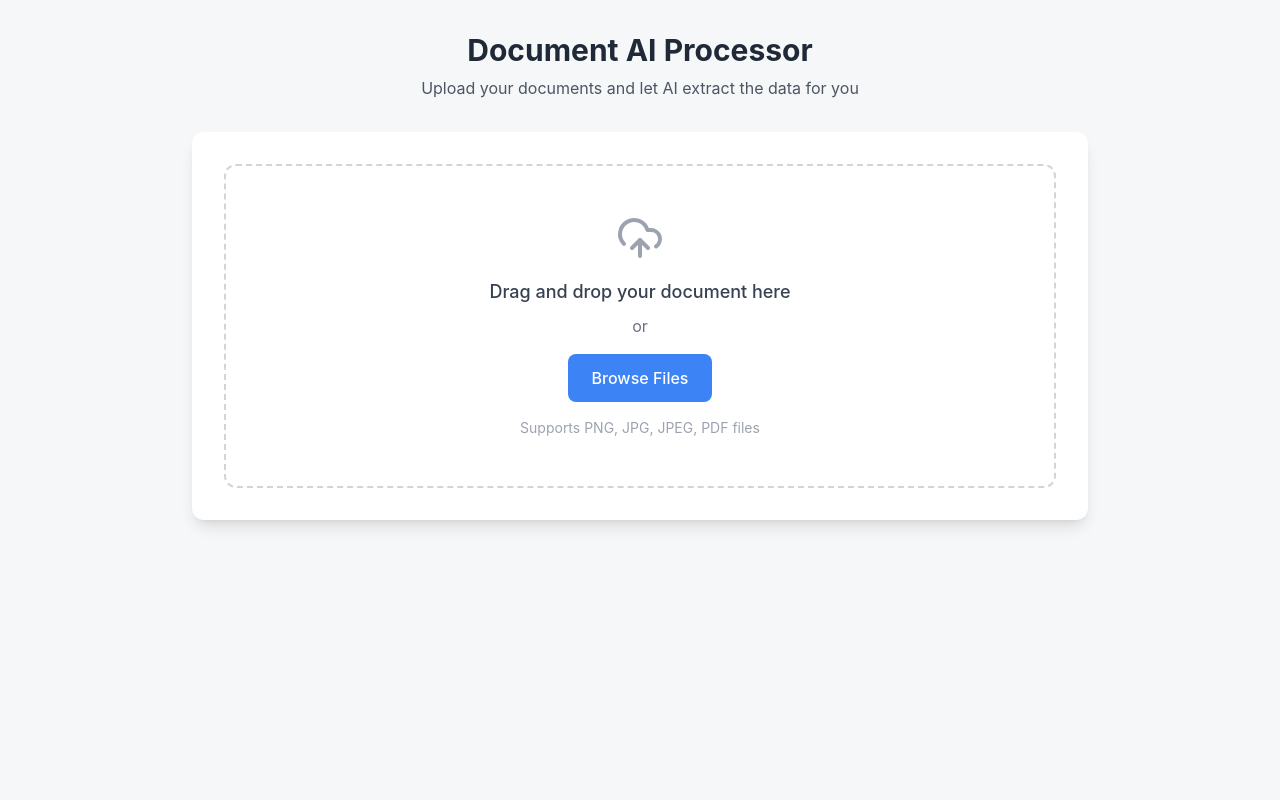
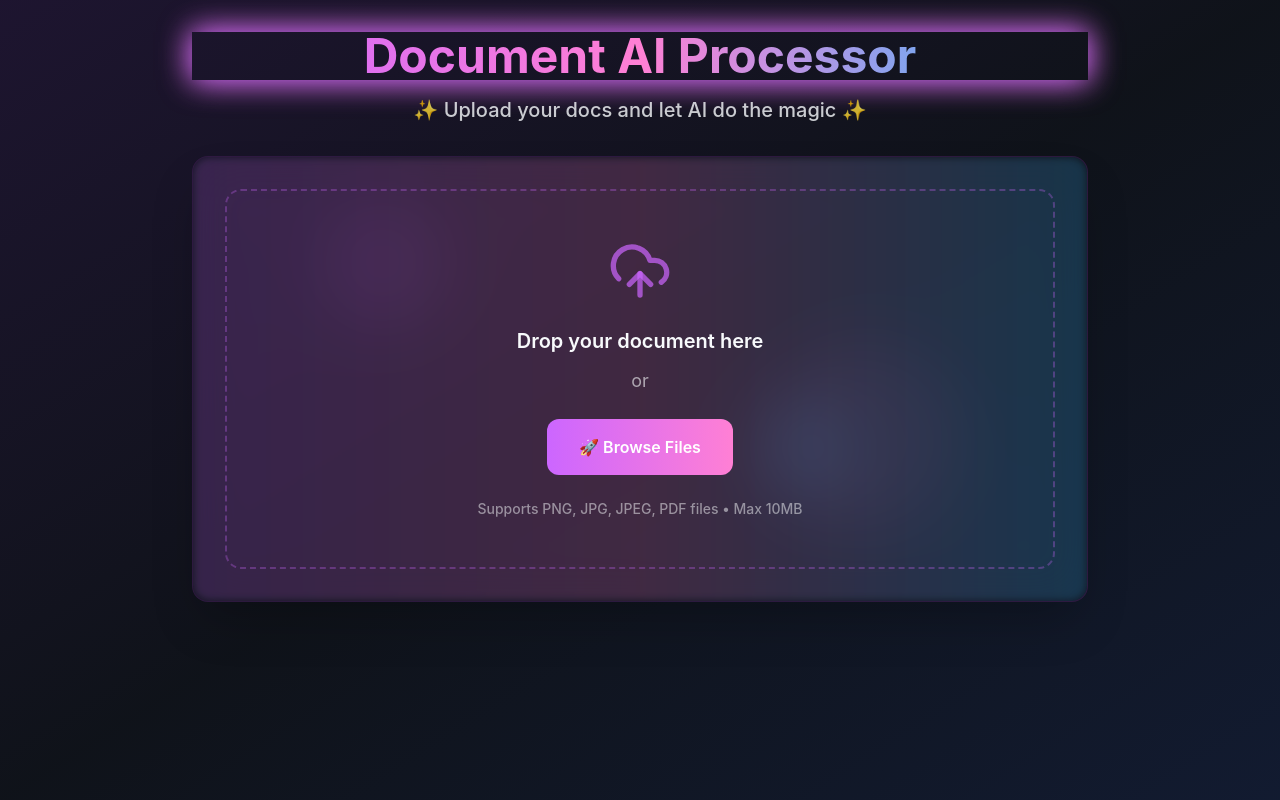
Before and after one commit to sarvottam-bhagat/docu-ai-processor, a React (Vite) app: page / in a window 1280 px wide. Built offline with nearby package versions, Linux system fonts and the light colour scheme.

Commit message:
Enhance UI with new styles
Update the website's visual appearance using provided images and styles.

```diff
--- a/src/components/FileUpload.tsx
+++ b/src/components/FileUpload.tsx
@@ -55,10 +55,10 @@ const FileUpload: React.FC<FileUploadProps> = ({ onFileSelect }) => {
   return (
     <div
       className={`
-        border-2 border-dashed rounded-xl p-12 text-center transition-colors cursor-pointer
+        relative border-2 border-dashed rounded-2xl p-12 text-center transition-all duration-300 cursor-pointer group
         ${isDragOver
-          ? 'border-doc-primary bg-suggestion-bg'
-          : 'border-gray-300 hover:border-gray-400'
+          ? 'border-doc-primary bg-doc-primary/10 shadow-lg shadow-doc-primary/25 animate-glow-pulse'
+          : 'border-doc-primary/30 hover:border-doc-primary/60 hover:bg-doc-primary/5'
         }
       `}
       onDragOver={handleDragOver}
@@ -66,26 +66,35 @@ const FileUpload: React.FC<FileUploadProps> = ({ onFileSelect }) => {
       onDrop={handleDrop}
       onClick={handleBrowseClick}
     >
+      {/* Neon glow effect */}
+      <div className="absolute inset-0 bg-gradient-to-r from-doc-primary/10 via-doc-secondary/10 to-doc-accent/10 rounded-2xl opacity-0 group-hover:opacity-100 transition-opacity duration-300"></div>
+
+      <div className="relative z-10">
         <UploadCloud
-        size={48}
-        className={`mx-auto mb-4 ${isDragOver ? 'text-doc-primary' : 'text-gray-400'}`}
+          size={64}
+          className={`mx-auto mb-6 transition-all duration-300 ${
+            isDragOver
+              ? 'text-doc-primary animate-pulse scale-110'
+              : 'text-doc-primary/70 group-hover:text-doc-primary group-hover:scale-105'
+          }`}
         />
-      <p className="text-lg font-medium text-gray-700 mb-2">
-        Drag and drop your document here
+        <p className="text-xl font-semibold text-foreground mb-3">
+          Drop your document here
         </p>
-      <p className="text-gray-500 mb-4">or</p>
+        <p className="text-foreground/60 mb-6 text-lg">or</p>
         <button
-        className="bg-doc-primary hover:bg-doc-primary-hover text-white px-6 py-3 rounded-lg font-medium transition-colors"
+          className="bg-gradient-to-r from-doc-primary to-doc-secondary hover:from-doc-primary-hover hover:to-doc-secondary text-white px-8 py-4 rounded-xl font-semibold transition-all duration-300 transform hover:scale-105 hover:shadow-lg hover:shadow-doc-primary/25"
           onClick={(e) => {
             e.stopPropagation();
             handleBrowseClick();
           }}
         >
-        Browse Files
+          🚀 Browse Files
         </button>
-      <p className="text-sm text-gray-400 mt-4">
-        Supports PNG, JPG, JPEG, PDF files
+        <p className="text-sm text-foreground/50 mt-6 font-medium">
+          Supports PNG, JPG, JPEG, PDF files • Max 10MB
         </p>
+      </div>
 
       <input
         ref={fileInputRef}
--- a/src/components/ProcessingView.tsx
+++ b/src/components/ProcessingView.tsx
@@ -2,11 +2,20 @@ import React from 'react';
 
 const ProcessingView: React.FC = () => {
   return (
-    <div className="absolute inset-0 bg-white bg-opacity-90 flex items-center justify-center rounded-xl">
+    <div className="absolute inset-0 bg-card-bg/90 backdrop-blur-xl flex items-center justify-center rounded-2xl">
       <div className="text-center">
-        <div className="animate-spin rounded-full h-12 w-12 border-b-2 border-doc-primary mx-auto mb-4"></div>
-        <p className="text-lg font-medium text-gray-700">Analyzing your document...</p>
-        <p className="text-sm text-gray-500 mt-2">This may take a few moments</p>
+        {/* Neon loading spinner */}
+        <div className="relative mx-auto mb-6">
+          <div className="animate-spin rounded-full h-16 w-16 border-4 border-doc-primary/30 border-t-doc-primary"></div>
+          <div className="absolute inset-0 animate-spin rounded-full h-16 w-16 border-4 border-transparent border-r-doc-secondary" style={{ animationDirection: 'reverse', animationDuration: '1.5s' }}></div>
+        </div>
+
+        <p className="text-2xl font-bold text-foreground mb-2 animate-pulse">
+          🔮 Analyzing your document...
+        </p>
+        <p className="text-foreground/70 font-medium">
+          AI is working its magic ✨
+        </p>
       </div>
     </div>
   );
--- a/src/index.css
+++ b/src/index.css
@@ -7,24 +7,34 @@
 
 @layer base {
   :root {
-    --background: 216 12% 97%;
-    --foreground: 222.2 84% 4.9%;
+    --background: 220 26% 8%;
+    --foreground: 210 40% 98%;
 
-    /* Document processing specific colors */
-    --doc-primary: 217 91% 60%;
-    --doc-primary-hover: 217 91% 55%;
-    --doc-secondary: 210 40% 96.1%;
+    /* Gen Z Vibes - Neon and vibrant colors */
+    --doc-primary: 280 100% 70%;
+    --doc-primary-hover: 280 100% 65%;
+    --doc-secondary: 320 100% 75%;
+    --doc-accent: 200 100% 60%;
     --doc-success: 142 76% 36%;
     --doc-warning: 48 96% 53%;
     --doc-danger: 0 84% 60%;
 
-    /* AI suggestion box */
-    --suggestion-bg: 214 100% 97%;
-    --suggestion-border: 217 91% 60%;
+    /* Neon gradients */
+    --gradient-primary: linear-gradient(135deg, hsl(280 100% 70%), hsl(320 100% 75%));
+    --gradient-secondary: linear-gradient(135deg, hsl(200 100% 60%), hsl(280 100% 70%));
+    --gradient-bg: linear-gradient(135deg, hsl(220 26% 8%), hsl(230 30% 12%));
 
-    /* Code block */
-    --code-bg: 224 71% 4%;
-    --code-text: 213 31% 91%;
+    /* AI suggestion box - neon theme */
+    --suggestion-bg: 280 100% 5%;
+    --suggestion-border: 280 100% 70%;
+
+    /* Code block - cyberpunk style */
+    --code-bg: 220 26% 6%;
+    --code-text: 280 100% 85%;
+
+    /* Card backgrounds */
+    --card-bg: 220 26% 10%;
+    --card-border: 280 50% 25%;
 
     --card: 0 0% 100%;
     --card-foreground: 222.2 84% 4.9%;
--- a/src/pages/Index.tsx
+++ b/src/pages/Index.tsx
@@ -44,42 +44,61 @@ const Index = () => {
   };
 
   return (
-    <div className="min-h-screen bg-background font-inter">
-      <div className="container mx-auto px-4 py-8">
+    <div className="min-h-screen bg-background font-inter relative overflow-hidden">
+      {/* Animated background gradient */}
+      <div className="absolute inset-0 bg-gradient-to-br from-purple-900/20 via-background to-blue-900/20"></div>
+
+      {/* Floating neon orbs */}
+      <div className="absolute top-1/4 left-1/4 w-32 h-32 bg-doc-primary/20 rounded-full blur-xl animate-pulse"></div>
+      <div className="absolute bottom-1/3 right-1/4 w-48 h-48 bg-doc-secondary/20 rounded-full blur-xl animate-pulse delay-700"></div>
+      <div className="absolute top-1/2 right-1/3 w-24 h-24 bg-doc-accent/30 rounded-full blur-xl animate-pulse delay-1000"></div>
+
+      <div className="container mx-auto px-4 py-8 relative z-10">
         <div className="max-w-4xl mx-auto">
           {/* Header */}
-          <div className="text-center mb-8">
-            <h1 className="text-3xl font-bold text-gray-800 mb-2">
+          <div className="text-center mb-8 animate-fade-in">
+            <h1 className="text-5xl font-bold bg-gradient-to-r from-doc-primary via-doc-secondary to-doc-accent bg-clip-text text-transparent mb-4 animate-glow-pulse">
               Document AI Processor
             </h1>
-            <p className="text-gray-600">
-              Upload your documents and let AI extract the data for you
+            <p className="text-xl text-foreground/80 font-medium">
+              ✨ Upload your docs and let AI do the magic ✨
             </p>
           </div>
 
           {/* Main Content Container */}
-          <div className="bg-white rounded-xl shadow-lg p-8 relative">
+          <div className="bg-card-bg/50 backdrop-blur-xl rounded-2xl shadow-2xl border border-card-border/50 p-8 relative overflow-hidden">
+            {/* Neon border effect */}
+            <div className="absolute inset-0 bg-gradient-to-r from-doc-primary/20 via-doc-secondary/20 to-doc-accent/20 rounded-2xl blur-sm"></div>
+
+            <div className="relative z-10">
               {state === 'initial' && (
+                <div className="animate-fade-in">
                   <FileUpload onFileSelect={handleFileSelect} />
+                </div>
               )}
 
               {(state === 'file_uploaded' || state === 'suggestion_received') && selectedFile && (
+                <div className="animate-fade-in">
                   <DocumentAnalysis
                     file={selectedFile}
                     onModelSelect={handleModelSelect}
                     onProcess={handleProcess}
                     showSuggestion={showSuggestion}
                   />
+                </div>
               )}
 
               {state === 'results_displayed' && (
+                <div className="animate-fade-in">
                   <ResultsView
                     selectedModel={selectedModel}
                     onStartOver={handleStartOver}
                   />
+                </div>
               )}
 
               {state === 'processing' && <ProcessingView />}
+            </div>
           </div>
         </div>
       </div>
--- a/tailwind.config.ts
+++ b/tailwind.config.ts
@@ -31,6 +31,7 @@ export default {
 				'doc-primary': 'hsl(var(--doc-primary))',
 				'doc-primary-hover': 'hsl(var(--doc-primary-hover))',
 				'doc-secondary': 'hsl(var(--doc-secondary))',
+				'doc-accent': 'hsl(var(--doc-accent))',
 				'doc-success': 'hsl(var(--doc-success))',
 				'doc-warning': 'hsl(var(--doc-warning))',
 				'doc-danger': 'hsl(var(--doc-danger))',
@@ -38,6 +39,8 @@ export default {
 				'suggestion-border': 'hsl(var(--suggestion-border))',
 				'code-bg': 'hsl(var(--code-bg))',
 				'code-text': 'hsl(var(--code-text))',
+				'card-bg': 'hsl(var(--card-bg))',
+				'card-border': 'hsl(var(--card-border))',
 				primary: {
 					DEFAULT: 'hsl(var(--primary))',
 					foreground: 'hsl(var(--primary-foreground))'
@@ -98,11 +101,36 @@ export default {
 					to: {
 						height: '0'
 					}
+				},
+				'fade-in': {
+					'0%': {
+						opacity: '0',
+						transform: 'translateY(10px)'
+					},
+					'100%': {
+						opacity: '1',
+						transform: 'translateY(0)'
+					}
+				},
+				'glow-pulse': {
+					'0%, 100%': {
+						boxShadow: '0 0 20px hsl(var(--doc-primary))'
+					},
+					'50%': {
+						boxShadow: '0 0 40px hsl(var(--doc-primary)), 0 0 60px hsl(var(--doc-secondary))'
+					}
+				},
+				'neon-flicker': {
+					'0%, 100%': { opacity: '1' },
+					'50%': { opacity: '0.8' }
 				}
 			},
 			animation: {
 				'accordion-down': 'accordion-down 0.2s ease-out',
-				'accordion-up': 'accordion-up 0.2s ease-out'
+				'accordion-up': 'accordion-up 0.2s ease-out',
+				'fade-in': 'fade-in 0.3s ease-out',
+				'glow-pulse': 'glow-pulse 2s ease-in-out infinite',
+				'neon-flicker': 'neon-flicker 0.1s ease-in-out infinite'
 			}
 		}
 	},
```
Also changed, not shown: src/components/DocumentAnalysis.tsx (+28 -27 lines), src/components/ResultsView.tsx (+20 -16 lines). Lines whose indentation alone changed are shown as unchanged.
